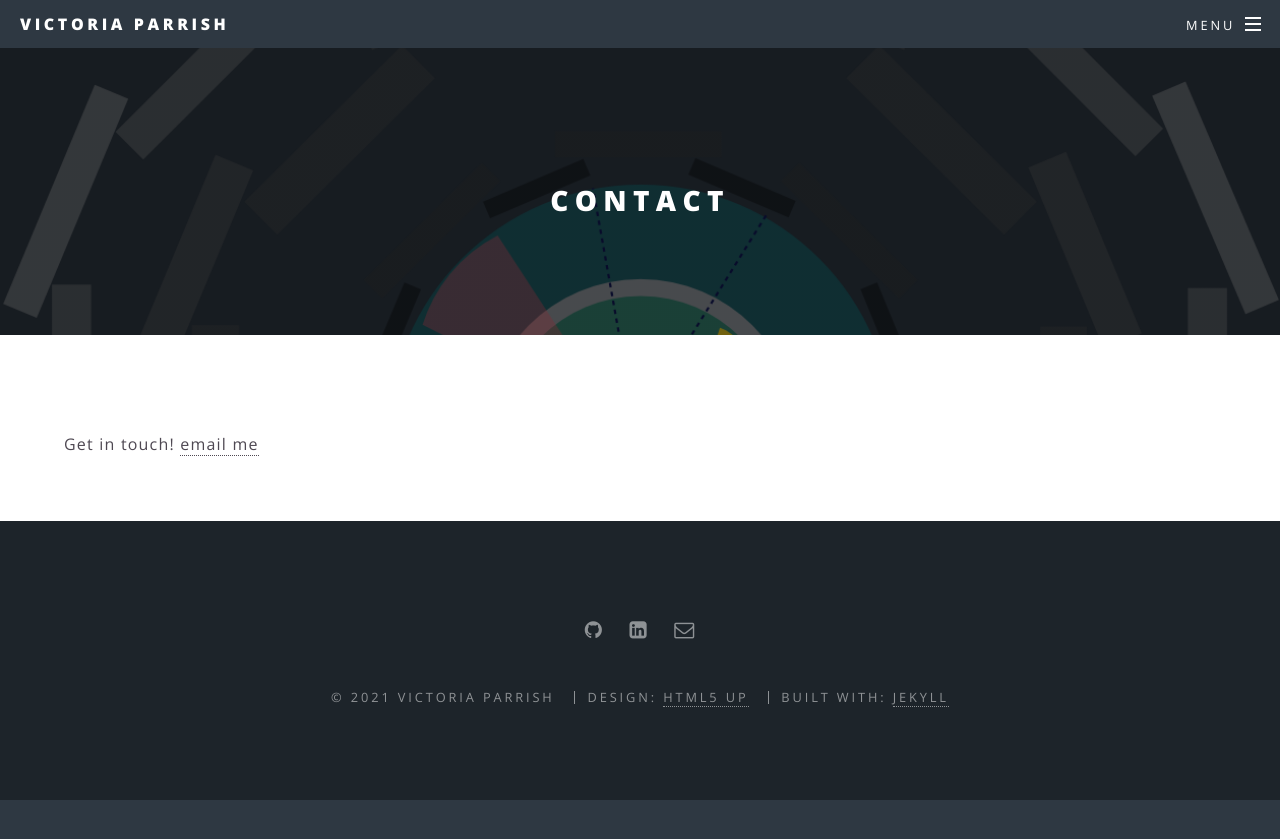
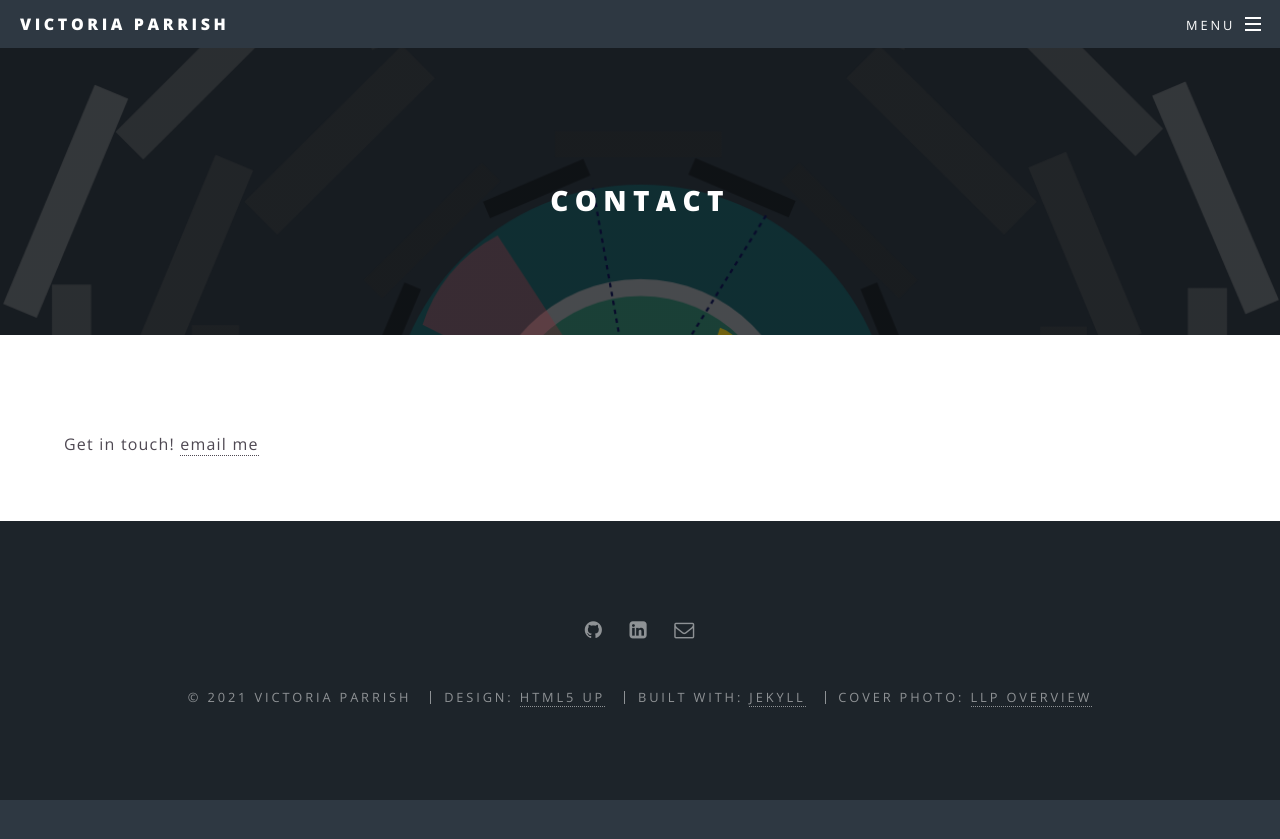
Before and after one commit to victoria-parrish/victoria-parrish.github.io, a Jekyll site: the page built from contact.html, in a window 1280 px wide. Shown: the top 839 px of the page. Built offline with Jekyll 4.4.1, drawn with Linux system fonts in a browser that asks for light colours.

Commit message:
added copyright

```diff
--- a/_includes/footer.html
+++ b/_includes/footer.html
@@ -23,5 +23,6 @@
     {% if site.owner %}{{ site.owner }}{% else %}{{ site.title }}{% endif %}</li>
     <li>Design: <a href="http://html5up.net" target="_blank">HTML5 UP</a></li>
     <li>Built with: <a href="http://jekyllrb.com" target="_blank">Jekyll</a></li>
+    <li>Cover photo: <a href="https://hrussell.web.cern.ch/hrussell/graphics.html" target="_blank">LLP overview</a></li>
   </ul>
 </footer>
```
